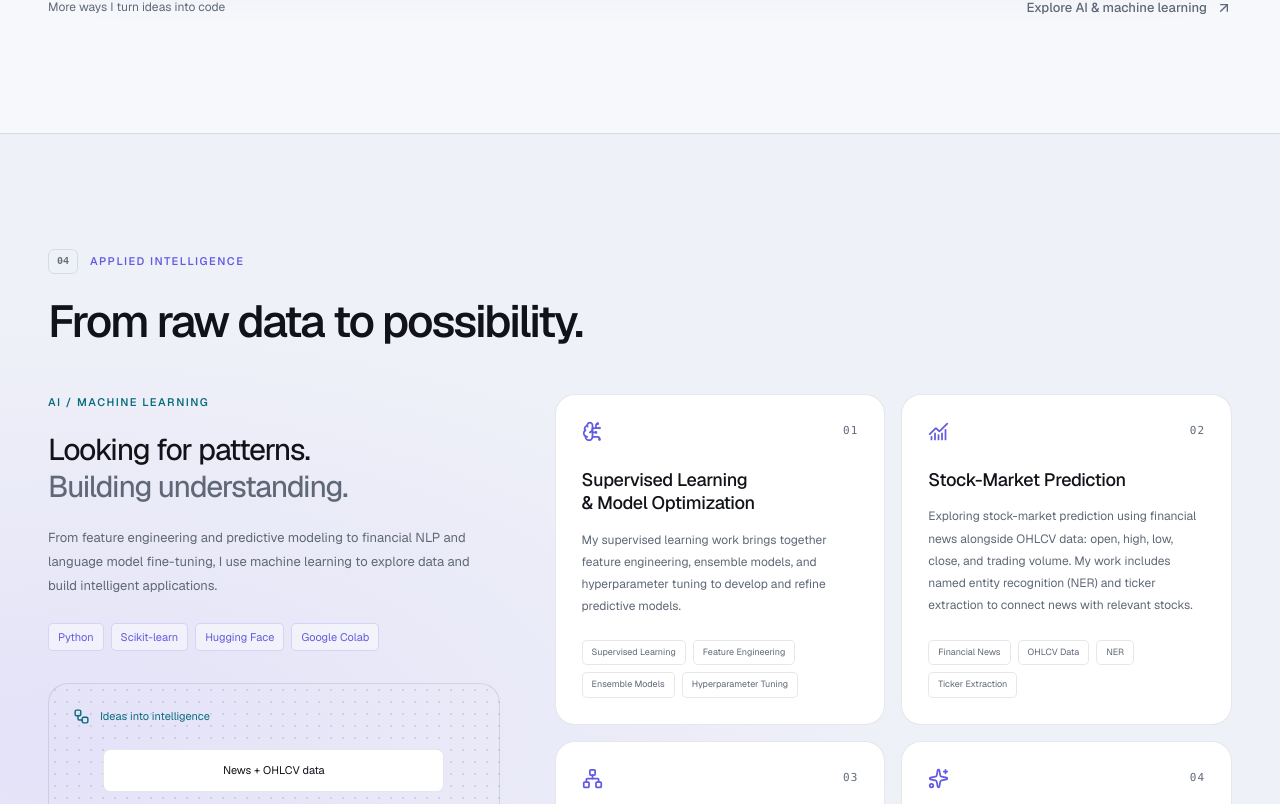
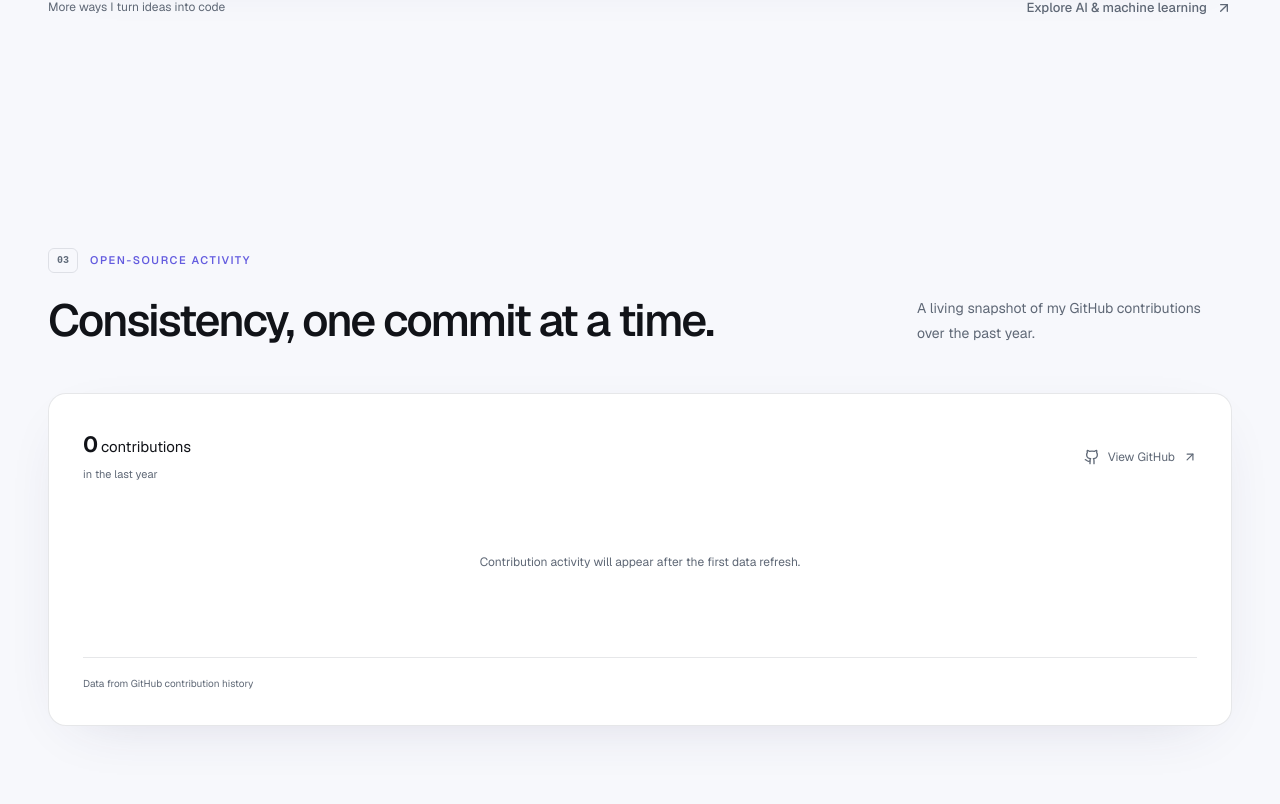
Before and after one commit to ahmad-ibrahim-aheer/Ahmad-Ibrahim-Portfolio, a React (Vite) app: page / in a window 1280 px wide. Shown: the part 3596-4400 px from the top of the page. Built offline with nearby package versions, Linux system fonts and the light colour scheme.

Commit message:
feat: integrate animated GitHub activity section

```diff
--- a/src/pages/Home.tsx
+++ b/src/pages/Home.tsx
@@ -5,6 +5,7 @@ import { Projects } from "../sections/Projects";
 import { AIML, PHPLaravel } from "../sections/Expertise";
 import { Blog } from "../sections/Blog";
 import { Contact } from "../sections/Contact";
+import { GitHubActivity } from "../sections/GitHubActivity";
 import { useSEO } from "../hooks/useSEO";
 import { SITE } from "../data/site";
 import { usePageNavigation } from "../hooks/usePageNavigation";
@@ -24,6 +25,7 @@ export function Home() {
       <About />
       <Skills />
       <Projects />
+      <GitHubActivity />
       <AIML />
       <PHPLaravel />
       <Blog />
```
